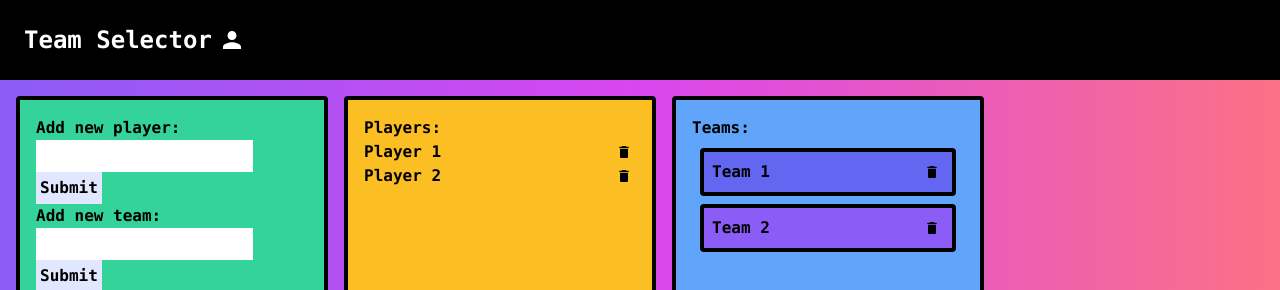
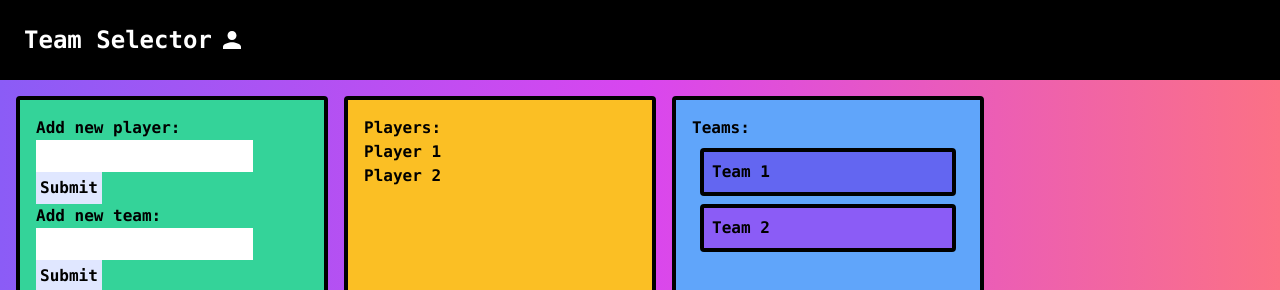
Before and after one commit to Saiyan-God/team-selector-app, a React (Create React App) app: page / in a window 1280 px wide. Shown: the top 290 px of the page. Built offline with nearby package versions, Linux system fonts and the light colour scheme.

Commit message:
Only show delete button when hovering over panels for players and teams

```diff
--- a/src/PlayerPanel.tsx
+++ b/src/PlayerPanel.tsx
@@ -1,4 +1,5 @@
 import { Player } from "./types/DataTypes";
+import { useState } from 'react';
 import { useAppDispatch } from './redux/hooks';
 import { removePlayer, toggleSelected } from "./redux/playerList";
 import DeleteButton from "./DeleteButton";
@@ -10,6 +11,8 @@ interface PlayersPanelType {
 export default function PlayerPanel({
     player,
 }: PlayersPanelType) {
+
+    let [hover, setHover] = useState(false);
 
     const dispatch = useAppDispatch();
 
@@ -25,12 +28,22 @@ export default function PlayerPanel({
         }));
     };
 
+    const hoverOver = () => {
+        setHover(true);
+        highlightPlayer();
+    }
+    const hoverOut = () => {
+        setHover(false);
+        highlightPlayer();
+    }
+
     return (
-        <>
-            <div className={`flex flex-row ${player.selected ? 'bg-white rounded': ''}`} onMouseOver={highlightPlayer} onMouseOut={highlightPlayer}>
-                <p className="basis-full">{player.name}</p>
-                <DeleteButton onClick={removePlayerFromState}/>
-            </div>
-        </>
+        <div
+            className={`flex flex-row ${player.selected ? 'bg-white rounded': ''}`}
+            onMouseOver={hoverOver}
+            onMouseOut={hoverOut}>
+            <p className="basis-full">{player.name}</p>
+            {hover && <DeleteButton onClick={removePlayerFromState}/>}
+        </div>
     )
 }
--- a/src/TeamPanel.tsx
+++ b/src/TeamPanel.tsx
@@ -68,6 +68,7 @@ export default function TeamPanel({
     team,
 }: TeamPanelType) {
     let [primaryColor, _setPrimaryColor] = useState(getRandomColor());
+    let [hover, setHover] = useState(false);
 
     const { players: playersList } = useAppSelector((state) => state.playerList);
     const teamPlayers: Player[] = [];
@@ -89,11 +90,21 @@ export default function TeamPanel({
     // const highlightColor = `${primaryColor}-${colorHighlight}`;
     const highlightColor = 'bg-white';
 
+    const hoverOver = () => {
+        setHover(true);
+    }
+    const hoverOut = () => {
+        setHover(false);
+    }
+
     return (
-        <div className={`${backgroundColor} rounded m-2 border-black border-4 p-2`}>
+        <div
+            className={`${backgroundColor} rounded m-2 border-black border-4 p-2`}
+            onMouseOver={hoverOver}
+            onMouseOut={hoverOut}>
             <div className="flex flex-row">
                 <p className="basis-full">{team.name}</p>
-                <DeleteButton onClick={removeTeamFromState}/>
+                {hover && <DeleteButton onClick={removeTeamFromState}/>}
             </div>
             <ul>
                 {teamPlayers.map(player => {
```
